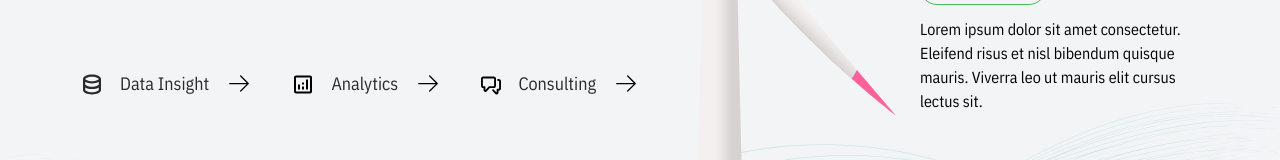
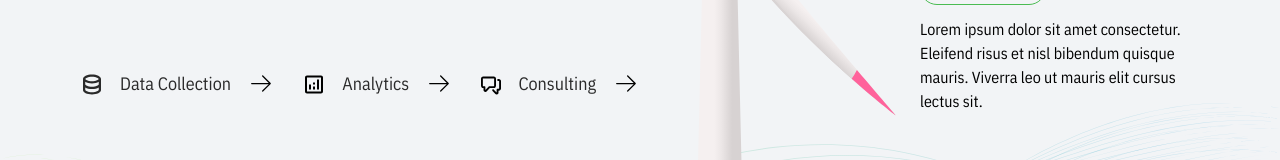
Before and after one commit to edgecoreitb/EDGE-website, a Next.js app: page / in a window 1280 px wide. Shown: the part 599-759 px from the top of the page. Built offline with nearby package versions, Linux system fonts and the light colour scheme; a web font is replaced by a local one.

Commit message:
feat: rename data collection and add functionalities

```diff
--- a/components/footer.tsx
+++ b/components/footer.tsx
@@ -45,7 +45,7 @@ export default function Footer() {
               Data Collections
             </Link>
             <Link href="#" className="text-[#5D5D5D]">
-              Data Insights
+              Data Collections
             </Link>
             <Link href="#" className="text-[#5D5D5D]">
               Consultation
@@ -53,7 +53,7 @@ export default function Footer() {
           </div>
           <div className="flex flex-col justify-between">
             <Link href="#" className="text-[#E8EDF0] font-bold">
-              Data Insight
+              Data Collection
             </Link>
             <Link href="#" className="text-[#5D5D5D]">
               Water Level
--- a/pages/get-started.tsx
+++ b/pages/get-started.tsx
@@ -4,8 +4,13 @@ import CallIcon from "@/assets/icon/call.svg";
 import MailIcon from "@/assets/icon/mail.svg";
 import BG from "@/assets/img/get-started-bg.svg";
 import Head from "next/head";
+import { useRouter } from "next/router";
+import { useSearchParams } from "next/navigation";
 
 export default function GetStarted() {
+  const searchParams = useSearchParams();
+  const item = searchParams.get("item");
+  console.log(item)
   return (
     <>
       <Head>
@@ -95,7 +100,7 @@ export default function GetStarted() {
                   name="Services"
                   form="get-started"
                 >
-                  <option value="Data Insight">Data Insight</option>
+                  <option value="Data Collection">Data Collection</option>
                   <option value="Analytics">Analytics</option>
                   <option value="Consulting">Consulting</option>
                 </select>
@@ -114,6 +119,7 @@ export default function GetStarted() {
               <textarea
                 className="border border-[#6B7B8D] h-40 rounded-[0.25rem] py-[0.375rem] px-3"
                 name="Messages"
+                value={item ? `Buy ${item}`: ""}
                 required
               />
             </div>
--- a/pages/index.tsx
+++ b/pages/index.tsx
@@ -54,7 +54,7 @@ export default function Home() {
         <div className="row-span-1 col-start-1 col-end-3 flex justify-between z-10">
           <div className="flex justify-between items-center gap-x-4">
             <Image src={Data} alt="data" />
-            <p className="text-[#2A2A2A] text-lg">Data Insight</p>
+            <p className="text-[#2A2A2A] text-lg">Data Collection</p>
             <Image className="w-7" src={Arrow} alt="arrow" />
           </div>
           <div className="flex justify-between items-center gap-x-4">
--- a/pages/services.tsx
+++ b/pages/services.tsx
@@ -16,6 +16,7 @@ import OnProgressIcon from "@/assets/icon/progress.svg";
 import { INTER_FONT, MOHAVE_FONT } from "@/styles/fonts";
 import Head from "next/head";
 import { ChangeEvent, useState } from "react";
+import Link from "next/link";
 
 const SERVICES_DATA = [
   {
@@ -211,7 +212,7 @@ export default function Services() {
                 alt="image1"
               />
               <button className="bg-[#F3F6F7] px-6 py-1 text-lg text-[#2A2A2A] rounded-full">
-                Data Insight
+                Data Collection
               </button>
             </div>
             <div className="flex flex-col gap-y-2">
@@ -317,7 +318,13 @@ export default function Services() {
       </div>
       <div className="w-full bg-[#F2F4F6] grid grid-cols-3 gap-6 p-20">
         {showed.map((data) => (
-          <div
+          <Link
+          href={{
+            pathname: 'get-started',
+            query: {
+              item: data.pill
+            }
+          }}
             key={`${data.pill}-${data.status}`}
             className="w-full flex flex-col gap-y-4 col-span-1 bg-[#E8EDF0] border border-[#BAC8D1] rounded-md p-4 transition ease-in-out delay-100 hover:scale-105 hover:shadow hover:border-[#4C4C4C] duration-300 cursor-pointer"
           >
@@ -351,7 +358,7 @@ export default function Services() {
               {data.title}
             </p>
             <p>{data.description}</p>
-          </div>
+          </Link>
         ))}
       </div>
       <div className="relative w-full overflow-hidden bg-[#E1E7EB] flex flex-col px-20 pt-28 pb-32 gap-y-32">
```
